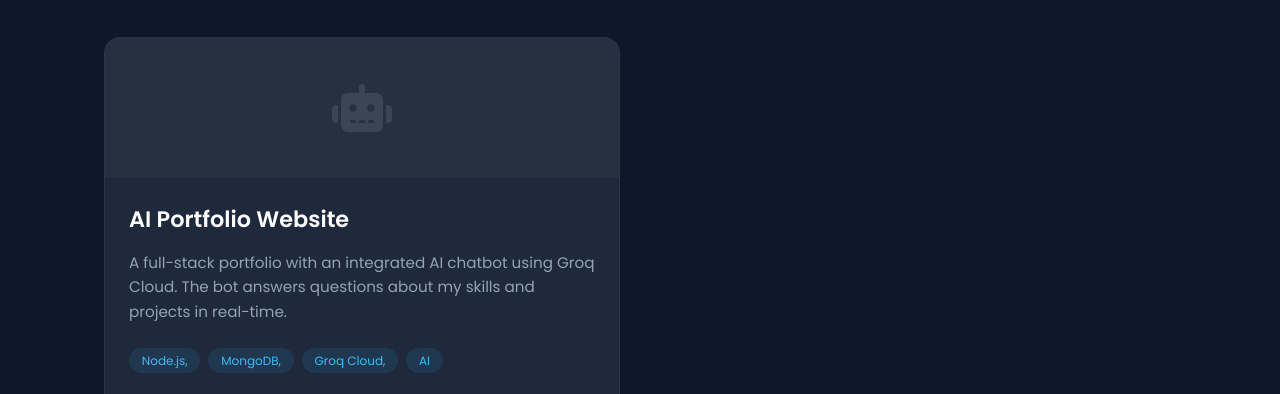
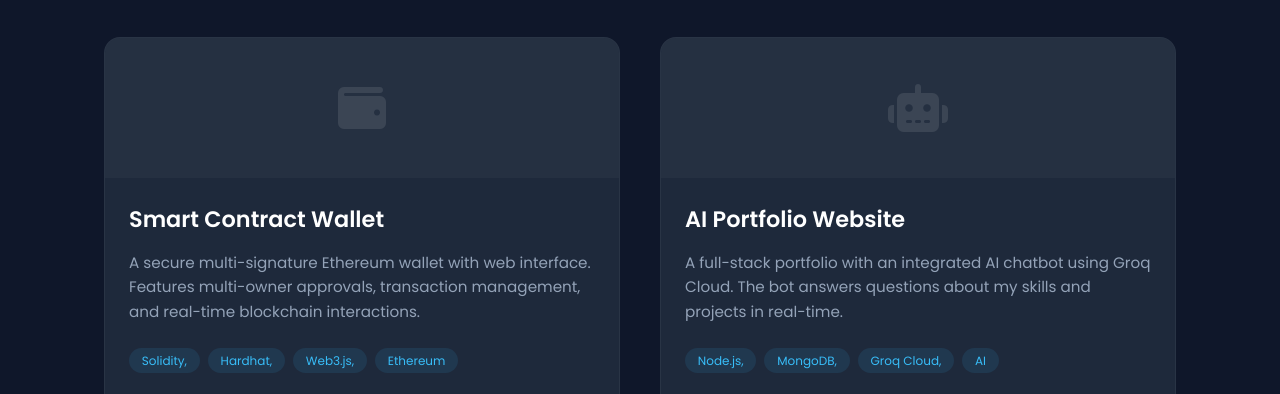
Before and after one commit to vikas-bhagat233/vikas-portfolio, a plain HTML site: page frontend/pages/projects.html in a window 1280 px wide. Shown: the part 790-1184 px from the top of the page. Drawn offline with Linux system fonts and the light colour scheme.

Commit message:
New Project Added

```diff
--- a/frontend/js/projects.js
+++ b/frontend/js/projects.js
@@ -13,6 +13,13 @@ const projects = [
     techStack: ["HTML, ", "CSS, ", "JavaScript, ", "Firebase"],
     link: "#"
   },
+  {
+  title: "Smart Contract Wallet",
+  description: "A secure multi-signature Ethereum wallet with web interface. Features multi-owner approvals, transaction management, and real-time blockchain interactions.",
+  icon: "fa-solid fa-wallet",
+  techStack: ["Solidity, ", "Hardhat, ", "Web3.js, ", "Ethereum"],
+  link: "https://github.com/vikas-bhagat233/smart-contract-wallet.git"
+},
   {
     title: "AI Portfolio Website",
     description: "A full-stack portfolio with an integrated AI chatbot using Groq Cloud. The bot answers questions about my skills and projects in real-time.",
```
Also changed, not shown: frontend/pages/contact.html (+1 -1 lines).
